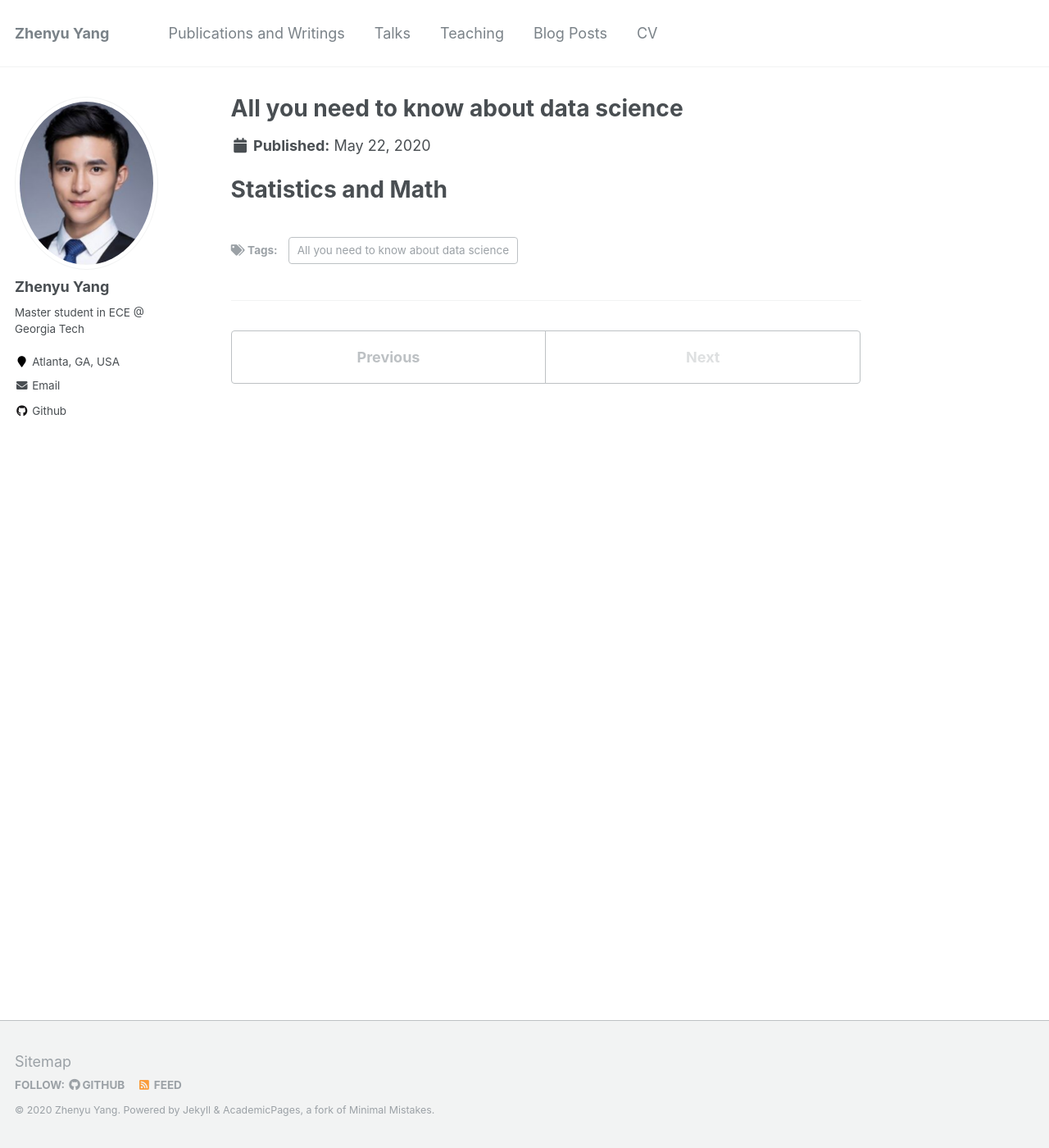
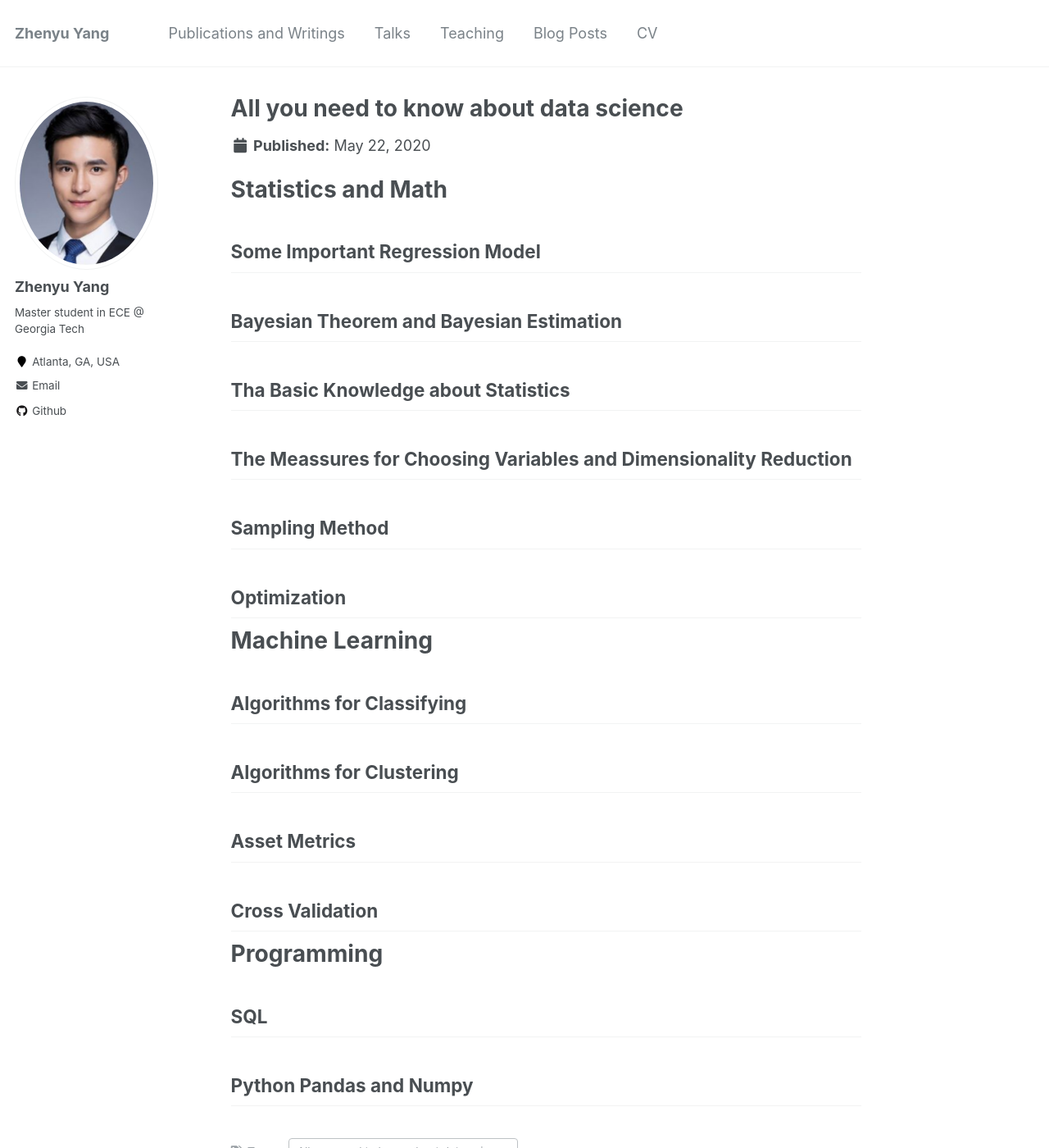
Before and after one commit to azpeteryang/azpeteryang.github.io, a Jekyll site: the page built from _posts/2020-05-22-blog-post-6.md, in a window 1280 px wide and 1400 px high. Shown: the whole window at 82% size. Built offline with Jekyll 4.4.1, drawn with Linux system fonts in a browser that asks for light colours; a file with an impossible date is left out.

Commit message:
Update 2020-05-22-blog-post-6.md

```diff
--- a/_posts/2020-05-22-blog-post-6.md
+++ b/_posts/2020-05-22-blog-post-6.md
@@ -7,3 +7,25 @@ tags:
 ---
 
 # Statistics and Math
+## Some Important Regression Model
+## Bayesian Theorem and Bayesian Estimation
+## Tha Basic Knowledge about Statistics
+## The Meassures for Choosing Variables and Dimensionality Reduction
+## Sampling Method
+## Optimization
+
+
+
+
+# Machine Learning
+## Algorithms for Classifying
+## Algorithms for Clustering
+## Asset Metrics
+## Cross Validation
+
+
+
+
+# Programming
+## SQL
+## Python Pandas and Numpy
```
